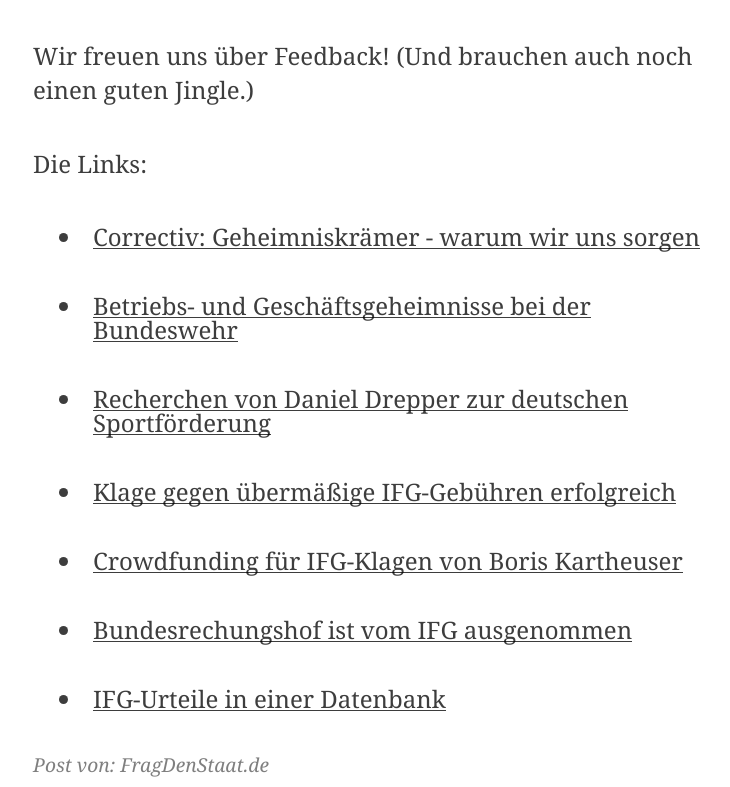
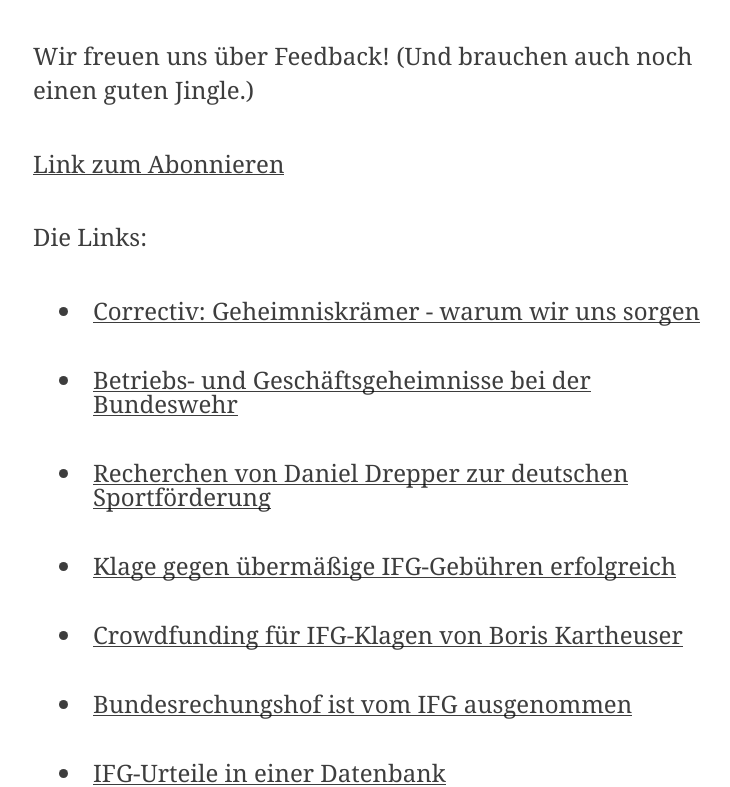
Before and after one commit to okfde/blog.fragdenstaat.de, a Jekyll site: the page built from _posts/2015/2015-09-11-IFG-Podcast-1.md, in a window 1280 px wide and 900 px high, scrolled down 648 px, cut to the strip 113-900 px from the top of the window. Shown: the whole strip, without its empty margins (257-987 px from the left). Built offline with Jekyll 4.4.1, drawn with Linux system fonts in a browser that asks for light colours.

Commit message:
Update 2015-09-11-IFG-Podcast-1.md

```diff
--- a/_posts/2015/2015-09-11-IFG-Podcast-1.md
+++ b/_posts/2015/2015-09-11-IFG-Podcast-1.md
@@ -11,6 +11,8 @@
 <iframe width="100%" height="166" scrolling="no" frameborder="no" src="https://w.soundcloud.com/player/?url=https%3A//api.soundcloud.com/tracks/223063085&amp;color=ff5500&amp;auto_play=false&amp;hide_related=false&amp;show_comments=true&amp;show_user=true&amp;show_reposts=false"></iframe>
 
 Wir freuen uns über Feedback! (Und brauchen auch noch einen guten Jingle.)
+
+[Link zum Abonnieren](http://feeds.soundcloud.com/users/soundcloud:users:173393422/sounds.rss)
 
 Die Links:
 
```
